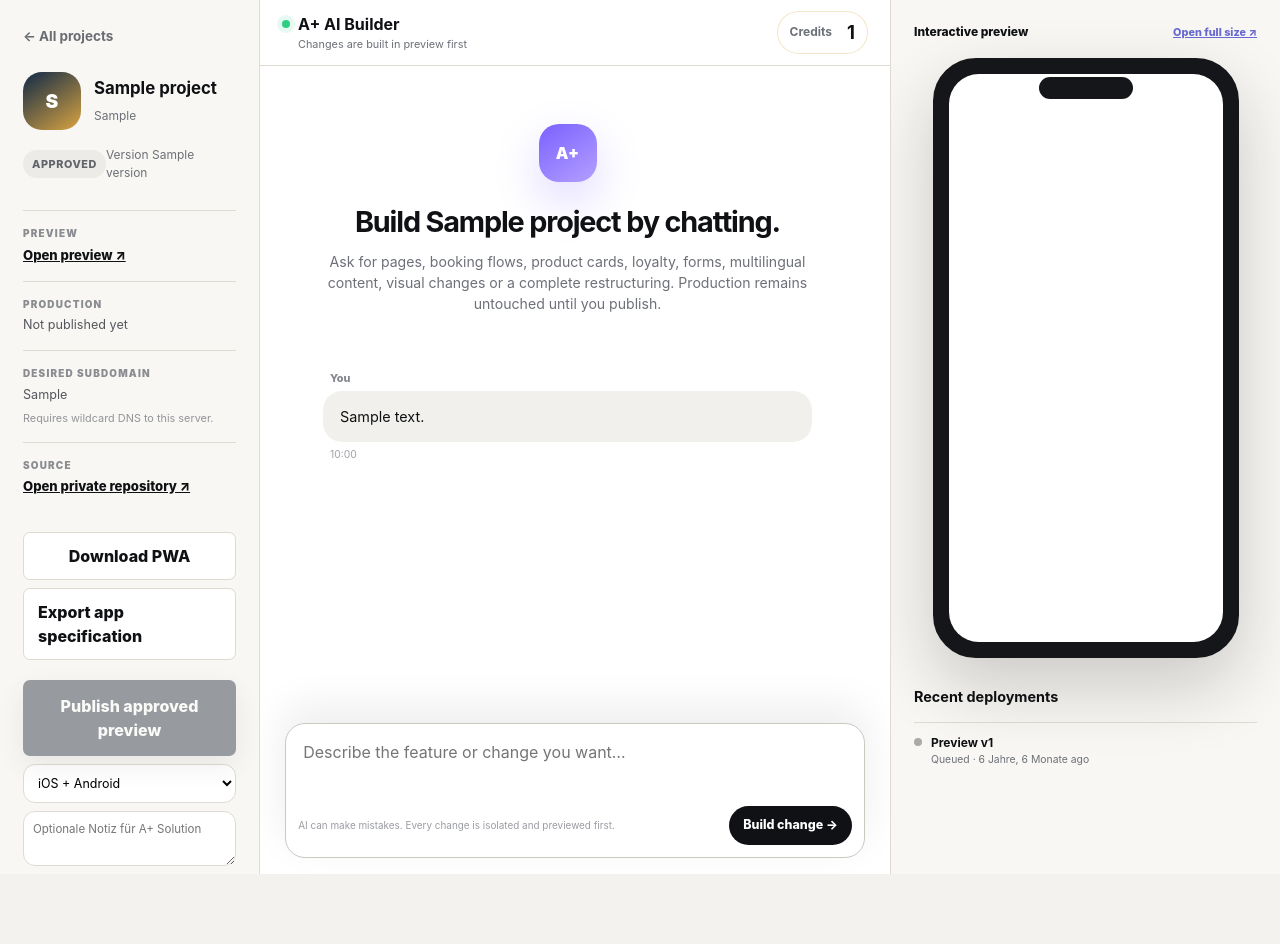
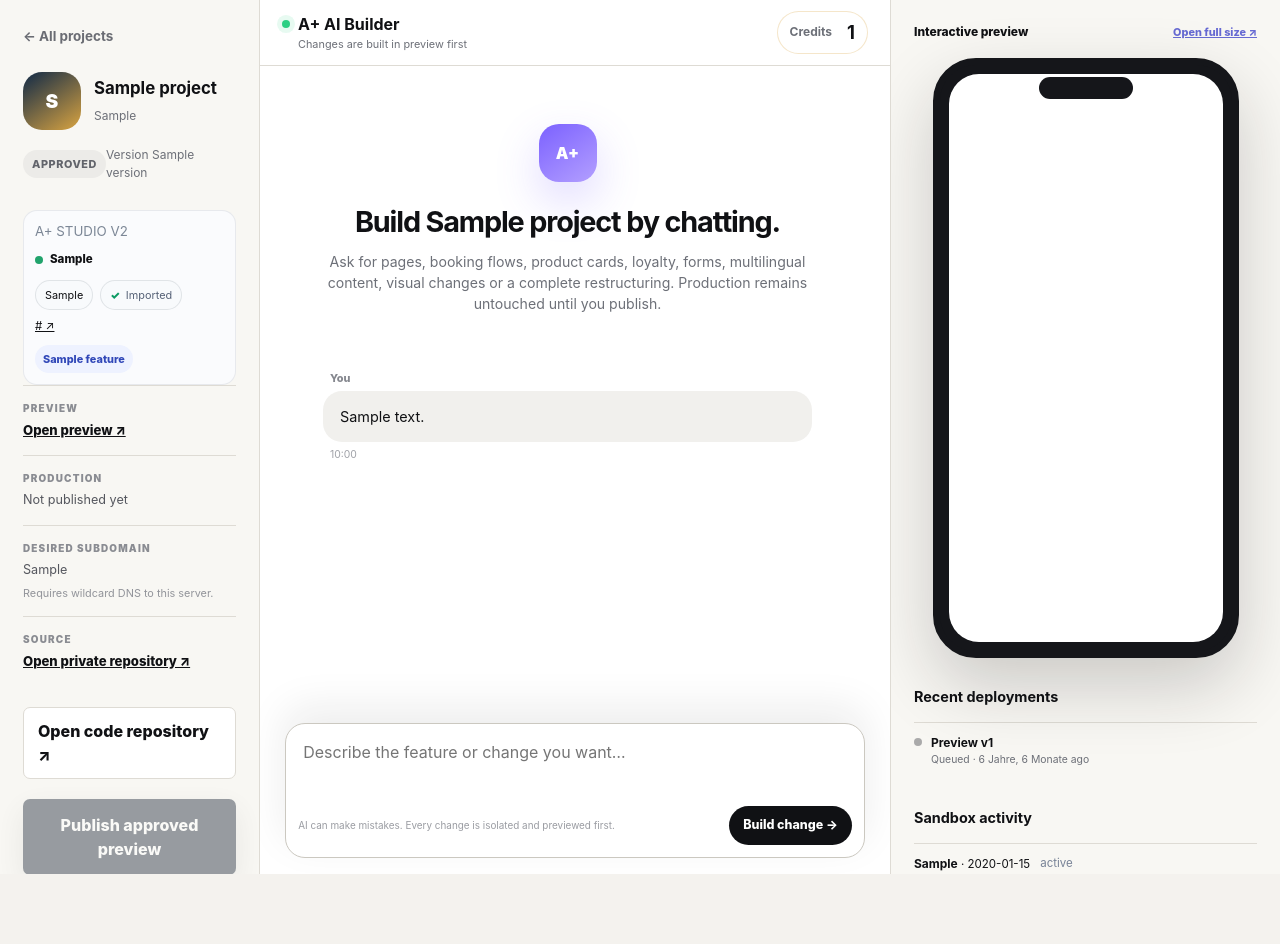
Before and after one commit to hsdarestani/a-studio, a Django app: template templates/project_detail.html in a window 1280 px wide. Run offline with Django 5.2, Linux system fonts and the light colour scheme; tables that the repository leaves empty hold one stand-in row (values such as "Sample post"); the template is opened without the code that fills it: values that come from a table or form of the project are taken from there, most other values are stand-ins (such as "Sample title", 1, 10 or a date in 2020); data that the repository does not hold is empty; parts of the project's set-up code (start-up, migrations or seed data) failed here and were passed over; some libraries are stand-ins or nearby versions.

Commit message:
ui: surface Studio V2 source backend and sandbox state

```diff
--- a/templates/project_detail.html
+++ b/templates/project_detail.html
@@ -12,18 +12,36 @@
     <a class="back-link" href="{% url 'dashboard' %}">← {% trans "All projects" %}</a>
     <div class="project-identity"><div class="app-avatar large">{{ project.name|slice:':1'|upper }}</div><div><h1>{{ project.name }}</h1><span>{{ project.business_type }}</span></div></div>
     <div class="project-state"><span class="status {{ project.status }}">{% include "partials/project_status.html" %}</span><span>{% trans "Version" %} {{ project.version }}</span></div>
+
+    <div class="v2-workspace-summary">
+      <small>A+ STUDIO V2</small>
+      <div class="v2-builder-mode">{{ project.get_builder_mode_display }}</div>
+      <div class="v2-source-meta">
+        <span>{{ project.get_source_type_display }}</span>
+        {% if project.source_imported_at %}<span class="v2-import-chip ready">{% trans "Imported" %}</span>{% endif %}
+      </div>
+      {% if project.source_url %}<a href="{{ project.source_url }}" target="_blank" rel="noopener" style="display:block;margin-top:8px;font-size:.72rem;word-break:break-all">{{ project.source_url }} ↗</a>{% endif %}
+      {% if project.backend_features %}
+      <div class="v2-capabilities" style="margin-top:9px">
+        {% for feature in project.backend_features %}<span class="v2-capability">{{ feature }}</span>{% endfor %}
+      </div>
+      {% endif %}
+    </div>
+
     <div class="side-block"><small>{% trans "PREVIEW" %}</small><a href="{{ project.preview_url }}?preview=1&amp;v={{ project.version }}" target="_blank" rel="noopener">{% trans "Open preview" %} ↗</a></div>
     <div class="side-block"><small>{% trans "PRODUCTION" %}</small>{% if project.status == 'live' %}<a href="{{ project.live_url }}" target="_blank" rel="noopener">{% trans "Open live app" %} ↗</a>{% else %}<span>{% trans "Not published yet" %}</span>{% endif %}</div>
     <div class="side-block"><small>{% trans "DESIRED SUBDOMAIN" %}</small><span>{{ project.desired_domain }}</span><em>{% trans "Requires wildcard DNS to this server." %}</em></div>
     <div class="side-block"><small>{% trans "SOURCE" %}</small>{% if project.repo_url %}<a href="{{ project.repo_url }}" target="_blank" rel="noopener">{% trans "Open private repository" %} ↗</a>{% else %}<span>{% trans "Internal source workspace" %}</span><em>{% trans "Add GitHub runtime credentials to provision customer repositories." %}</em>{% endif %}</div>
-    <div class="side-actions"><a href="{% url 'download_build' project.id %}" class="secondary-button">{% trans "Download PWA" %}</a><a href="{% url 'export_spec' project.id %}" class="secondary-button">{% trans "Export app specification" %}</a></div>
+    <div class="side-actions">
+      {% if project.builder_mode == 'safe_pwa' %}<a href="{% url 'download_build' project.id %}" class="secondary-button">{% trans "Download PWA" %}</a><a href="{% url 'export_spec' project.id %}" class="secondary-button">{% trans "Export app specification" %}</a>{% elif project.repo_url %}<a href="{{ project.repo_url }}" class="secondary-button" target="_blank" rel="noopener">{% trans "Open code repository" %} ↗</a>{% endif %}
+    </div>
     <form method="post" action="{% url 'publish_project' project.id %}">{% csrf_token %}<button class="button full" {% if project.status != 'preview' and project.status != 'live' %}disabled{% endif %}>{% trans "Publish approved preview" %}</button></form>
     <form method="post" action="{% url 'request_store_submission' project.id %}" class="store-request">{% csrf_token %}<select name="platform"><option value="both">{% trans "iOS + Android" %}</option><option value="android">{% trans "Android only" %}</option><option value="ios">{% trans "iOS only" %}</option></select><button class="secondary-button">{% trans "Request store publishing" %}</button></form>
   </aside>
   <section class="builder-panel">
-    <header class="builder-header"><div><span class="live-dot"></span><b>A+ AI Builder</b><small>{% trans "Changes are built in preview first" %}</small></div><div class="credit-chip compact"><span>{% trans "Credits" %}</span><b id="credits-count">{{ organization.credits }}</b></div></header>
+    <header class="builder-header"><div><span class="live-dot"></span><b>{% if project.builder_mode == 'code_agent' %}A+ Code Agent{% else %}A+ AI Builder{% endif %}</b><small>{% trans "Changes are built in preview first" %}</small></div><div class="credit-chip compact"><span>{% trans "Credits" %}</span><b id="credits-count">{{ organization.credits }}</b></div></header>
     <div id="chat-stream" class="chat-stream">
-      <div class="chat-intro"><div class="ai-orb">A+</div><h2>{% trans "Build" %} {{ project.name }} {% trans "by chatting." %}</h2><p>{% trans "Ask for pages, booking flows, product cards, loyalty, forms, multilingual content, visual changes or a complete restructuring. Production remains untouched until you publish." %}</p></div>
+      <div class="chat-intro"><div class="ai-orb">A+</div><h2>{% trans "Build" %} {{ project.name }} {% trans "by chatting." %}</h2><p>{% if project.builder_mode == 'code_agent' %}{% trans "Code Agent jobs run in the isolated sandbox with resource limits and signed callbacks. Production remains untouched until approval." %}{% else %}{% trans "Ask for pages, booking flows, product cards, loyalty, forms, multilingual content, visual changes or a complete restructuring. Production remains untouched until you publish." %}{% endif %}</p></div>
       {% for item in chat_messages %}
       <article class="chat-message {{ item.role }}" data-message-id="{{ item.id }}">
         <div class="message-author">{% if item.role == 'assistant' %}A+ Builder{% else %}{% trans "You" %}{% endif %}</div>
@@ -42,6 +60,9 @@
     <div class="preview-toolbar"><span>{% trans "Interactive preview" %}</span><a href="{{ project.preview_url }}?preview=1&amp;v={{ project.version }}" target="_blank" rel="noopener">{% trans "Open full size" %} ↗</a></div>
     <div class="device-frame"><div class="device-notch"></div><iframe id="preview-frame" src="{{ project.preview_url }}?preview=1&amp;v={{ project.version }}" loading="eager" title="{{ project.name }} {% trans "preview" %}"></iframe></div>
     <section class="deployment-list"><h3>{% trans "Recent deployments" %}</h3>{% for deploy in deployments %}<div><span class="deploy-dot {{ deploy.status }}"></span><b>{% include "partials/deployment_environment.html" %} v{{ deploy.version }}</b><small>{% include "partials/deployment_status.html" %} · {{ deploy.created_at|timesince }} {% trans "ago" %}</small></div>{% empty %}<p>{% trans "No deployments yet." %}</p>{% endfor %}</section>
+    {% if sandbox_runs %}
+    <section class="deployment-list"><h3>{% trans "Sandbox activity" %}</h3><div class="v2-sandbox-list">{% for run in sandbox_runs %}<div class="v2-sandbox-item"><span><b>{{ run.get_kind_display }}</b> · {{ run.runtime }}</span><span>{{ run.get_status_display }}</span></div>{% endfor %}</div></section>
+    {% endif %}
   </aside>
 </main>
 {% endblock %}
```
